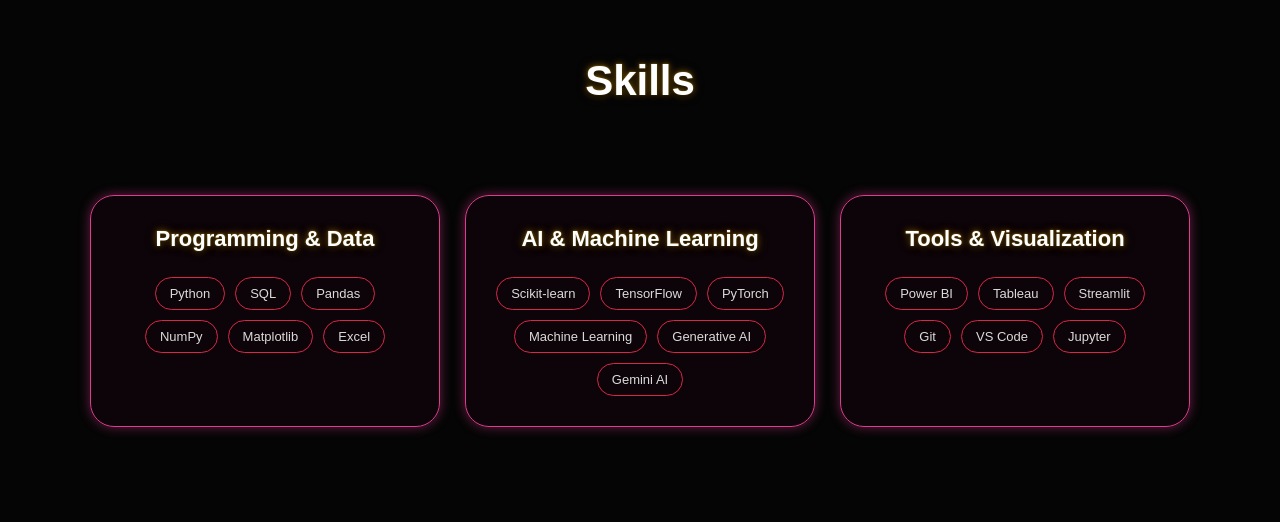
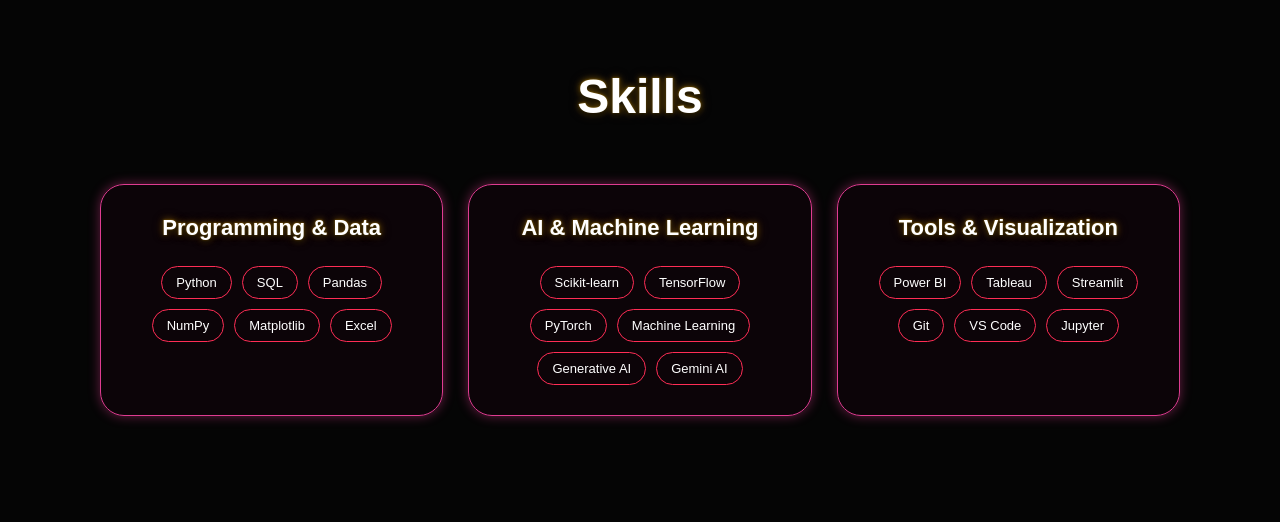
Before and after one commit to prajwalsortur/PORTFOLIO-AI-AGENT, a React app in the folder frontend/: page / in a window 1280 px wide. Shown: the part 1758-2280 px from the top of the page. Built offline with nearby package versions, Linux system fonts and the light colour scheme; the HTML template or start-up script is replaced by a standard one.

Commit message:
Clean up duplicate Skills styles

```diff
--- a/frontend/src/App.css
+++ b/frontend/src/App.css
@@ -380,67 +380,7 @@
   background: rgba(255, 255, 255, 0.1);
 }
 
-.skills {
-  min-height: 100vh;
-  padding: 120px 20px;
 
-  display: flex;
-  flex-direction: column;
-  align-items: center;
-}
-
-.skills h2 {
-  font-size: 42px;
-  margin-bottom: 50px;
-}
-
-.skills-grid {
-  width: min(1000px, 90%);
-
-  display: grid;
-  grid-template-columns: repeat(3, 1fr);
-  gap: 25px;
-}
-
-.skill-card {
-  padding: 30px;
-
-  border: 1px solid rgba(255, 255, 255, 0.2);
-  border-radius: 20px;
-
-  background: rgba(255, 255, 255, 0.05);
-  backdrop-filter: blur(10px);
-
-  transition:
-    transform 0.3s ease,
-    background 0.3s ease;
-}
-
-.skill-card:hover {
-  transform: translateY(-6px);
-  background: rgba(255, 255, 255, 0.08);
-}
-
-.skill-card h3 {
-  margin-bottom: 20px;
-  font-size: 20px;
-}
-
-.skill-tags {
-  display: flex;
-  flex-wrap: wrap;
-  gap: 10px;
-}
-
-.skill-tags span {
-  padding: 7px 12px;
-
-  border: 1px solid rgba(255, 255, 255, 0.2);
-  border-radius: 20px;
-
-  font-size: 12px;
-  opacity: 0.85;
-}
 @media (max-width: 800px) {
   .skills-grid {
     grid-template-columns: 1fr;
```
